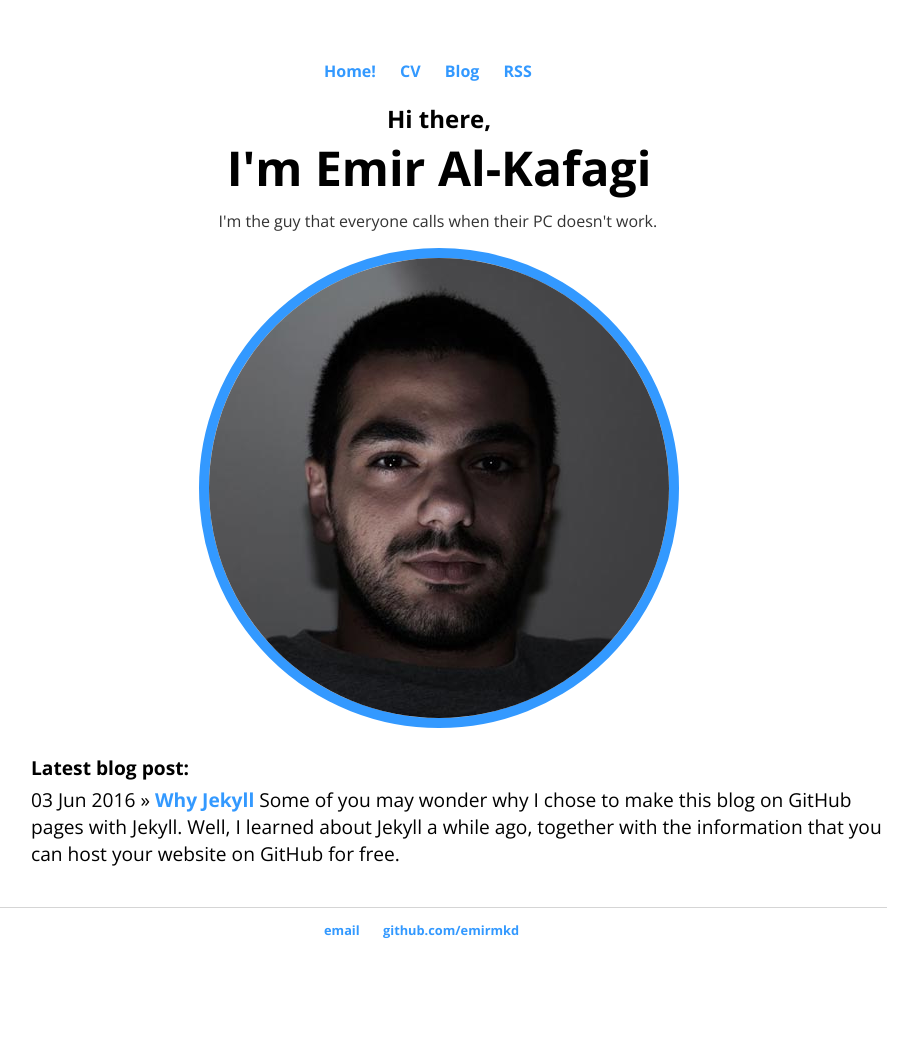
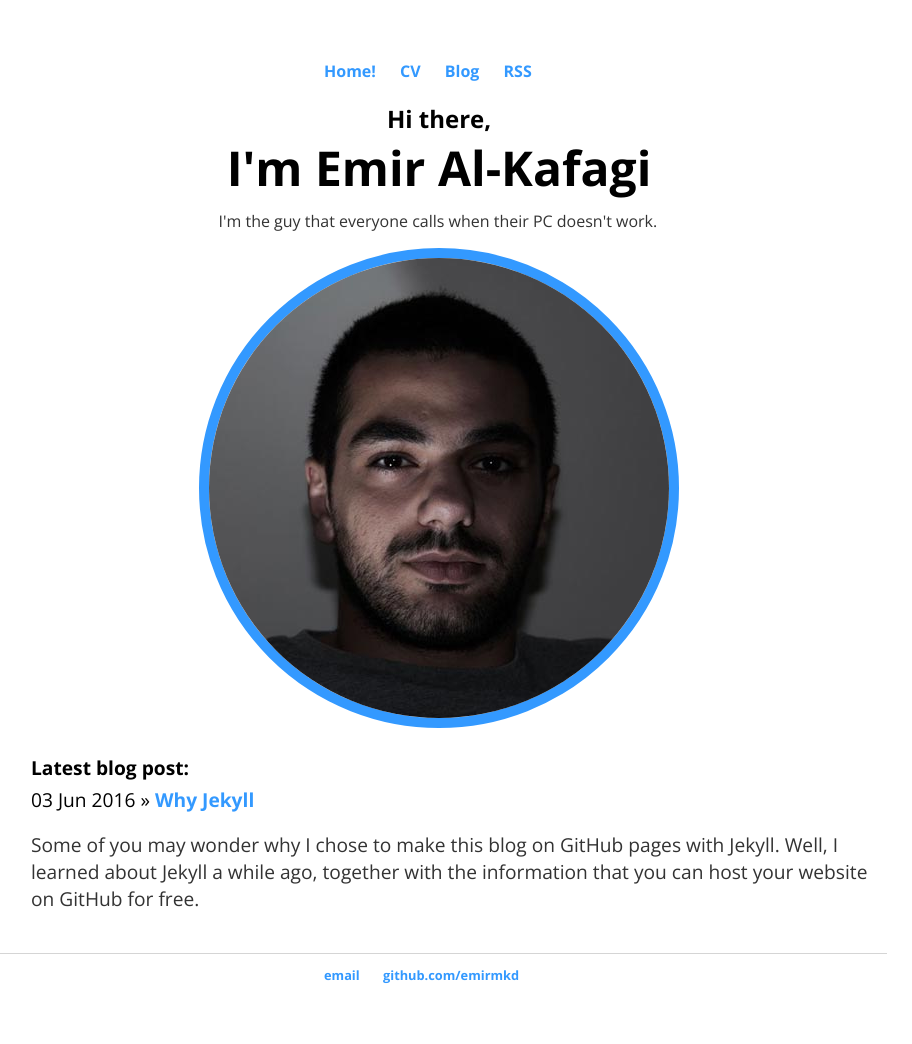
Before and after one commit to emirmkd/emirmkd.github.io, a Jekyll site: the page built from index.html, in a window 1280 px wide. Shown: the whole page, without its empty margins (201-1113 px from the left). Built offline with Jekyll 4.4.1, drawn with Linux system fonts in a browser that asks for light colours; before the commit the page ends 999 px from its top, so only the background shows below that.

Commit message:
Update index.html

```diff
--- a/index.html
+++ b/index.html
@@ -14,7 +14,7 @@ description: I'm the guy that everyone calls when their PC doesn't work.
 <h4 style="margin-bottom: 5px;">Latest blog post:</h4>
 	  {% for post in site.posts limit:1 %}
 <li><span>{{ post.date | date_to_string }}</span> » <a href="{{ post.url }}" title="{{ post.title }}">{{ post.title }}</a>
-{{ post.excerpt | strip_html }}
+<p class="postexcerpt">{{ post.excerpt | strip_html }}</p>
 </li>
 {% endfor %}
 
```
